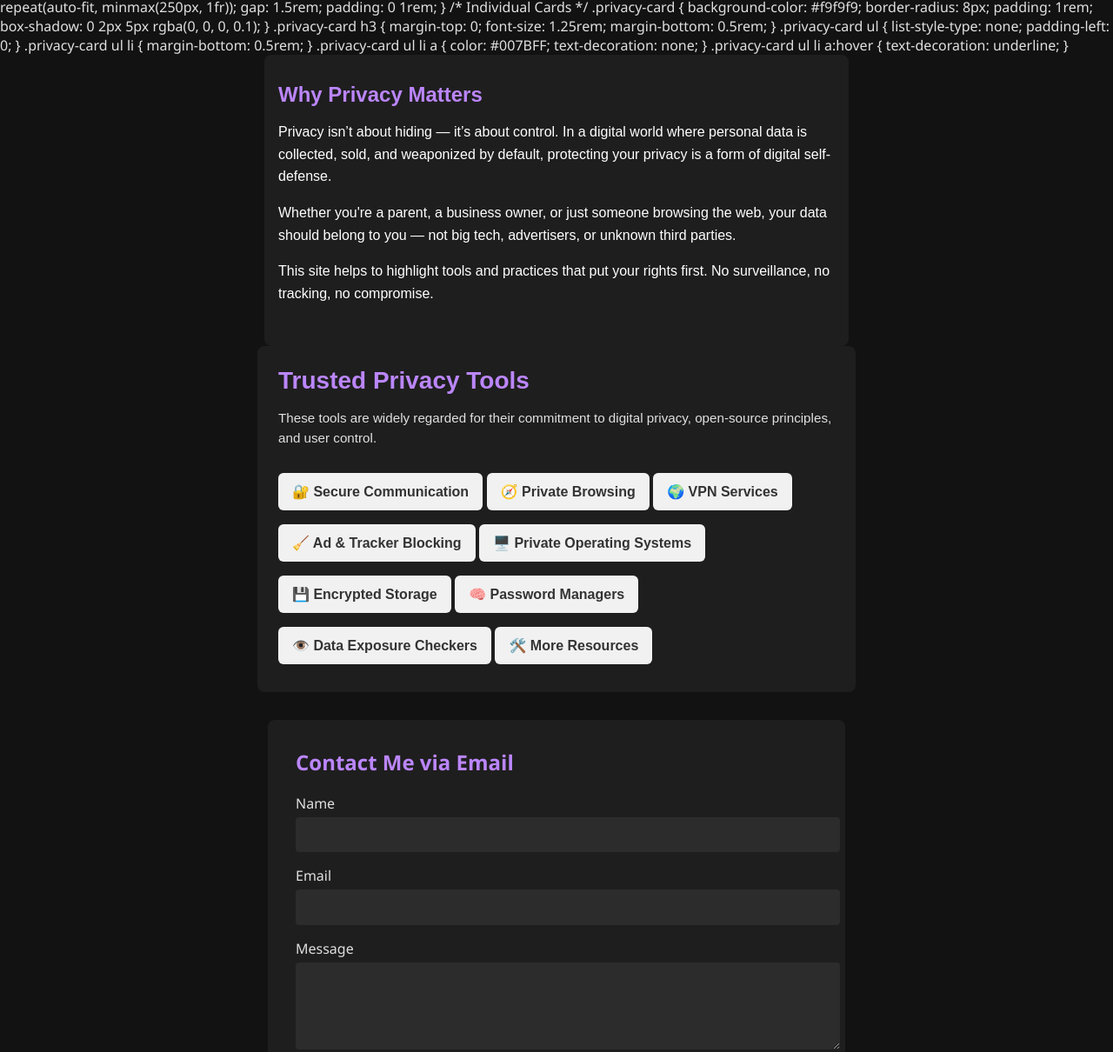
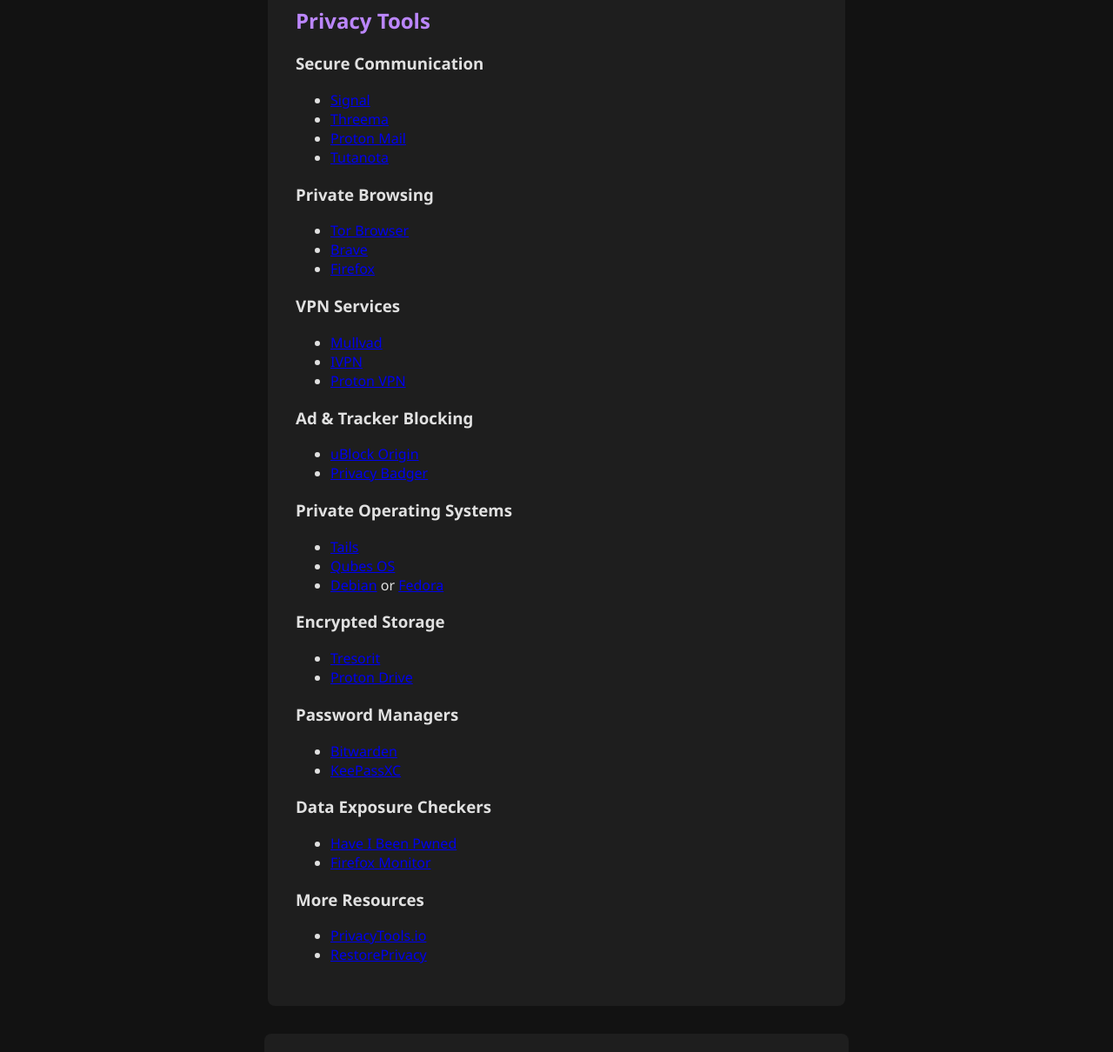
Before and after one commit to dal21314/personal-website, a plain HTML site: page index.html in a window 1280 px wide. Shown: the part 1254-2464 px from the top of the page at 87% size. Drawn offline with Linux system fonts and the light colour scheme.

Commit message:
Update index.html

```diff
--- a/index.html
+++ b/index.html
@@ -177,52 +177,79 @@
   </div>
 </section>
 
-/* Section Title */
-.section-title {
-  font-size: 2rem;
-  margin-bottom: 1rem;
-  text-align: center;
-}
-
-/* Grid Layout */
-.privacy-grid {
-  display: grid;
-  grid-template-columns: repeat(auto-fit, minmax(250px, 1fr));
-  gap: 1.5rem;
-  padding: 0 1rem;
-}
-
-/* Individual Cards */
-.privacy-card {
-  background-color: #f9f9f9;
-  border-radius: 8px;
-  padding: 1rem;
-  box-shadow: 0 2px 5px rgba(0, 0, 0, 0.1);
-}
-
-.privacy-card h3 {
-  margin-top: 0;
-  font-size: 1.25rem;
-  margin-bottom: 0.5rem;
-}
-
-.privacy-card ul {
-  list-style-type: none;
-  padding-left: 0;
-}
-
-.privacy-card ul li {
-  margin-bottom: 0.5rem;
-}
-
-.privacy-card ul li a {
-  color: #007BFF;
-  text-decoration: none;
-}
-
-.privacy-card ul li a:hover {
-  text-decoration: underline;
-}
+<section id="privacy">
+  <h2 class="section-title">Privacy Tools</h2>
+  <div class="privacy-grid">
+    <div class="privacy-card">
+      <h3>Secure Communication</h3>
+      <ul>
+        <li><a href="https://signal.org" target="_blank">Signal</a></li>
+        <li><a href="https://threema.ch" target="_blank">Threema</a></li>
+        <li><a href="https://proton.me" target="_blank">Proton Mail</a></li>
+        <li><a href="https://tutanota.com" target="_blank">Tutanota</a></li>
+      </ul>
+    </div>
+    <div class="privacy-card">
+      <h3>Private Browsing</h3>
+      <ul>
+        <li><a href="https://torproject.org" target="_blank">Tor Browser</a></li>
+        <li><a href="https://brave.com" target="_blank">Brave</a></li>
+        <li><a href="https://mozilla.org/firefox" target="_blank">Firefox</a></li>
+      </ul>
+    </div>
+    <div class="privacy-card">
+      <h3>VPN Services</h3>
+      <ul>
+        <li><a href="https://mullvad.net" target="_blank">Mullvad</a></li>
+        <li><a href="https://ivpn.net" target="_blank">IVPN</a></li>
+        <li><a href="https://protonvpn.com" target="_blank">Proton VPN</a></li>
+      </ul>
+    </div>
+    <div class="privacy-card">
+      <h3>Ad & Tracker Blocking</h3>
+      <ul>
+        <li><a href="https://github.com/gorhill/uBlock" target="_blank">uBlock Origin</a></li>
+        <li><a href="https://privacybadger.org" target="_blank">Privacy Badger</a></li>
+      </ul>
+    </div>
+    <div class="privacy-card">
+      <h3>Private Operating Systems</h3>
+      <ul>
+        <li><a href="https://tails.net" target="_blank">Tails</a></li>
+        <li><a href="https://qubes-os.org" target="_blank">Qubes OS</a></li>
+        <li><a href="https://www.debian.org" target="_blank">Debian</a> or <a href="https://getfedora.org" target="_blank">Fedora</a></li>
+      </ul>
+    </div>
+    <div class="privacy-card">
+      <h3>Encrypted Storage</h3>
+      <ul>
+        <li><a href="https://tresorit.com" target="_blank">Tresorit</a></li>
+        <li><a href="https://proton.me/drive" target="_blank">Proton Drive</a></li>
+      </ul>
+    </div>
+    <div class="privacy-card">
+      <h3>Password Managers</h3>
+      <ul>
+        <li><a href="https://bitwarden.com" target="_blank">Bitwarden</a></li>
+        <li><a href="https://keepassxc.org" target="_blank">KeePassXC</a></li>
+      </ul>
+    </div>
+    <div class="privacy-card">
+      <h3>Data Exposure Checkers</h3>
+      <ul>
+        <li><a href="https://haveibeenpwned.com" target="_blank">Have I Been Pwned</a></li>
+        <li><a href="https://monitor.firefox.com" target="_blank">Firefox Monitor</a></li>
+      </ul>
+    </div>
+    <div class="privacy-card">
+      <h3>More Resources</h3>
+      <ul>
+        <li><a href="https://privacytools.io" target="_blank">PrivacyTools.io</a></li>
+        <li><a href="https://restoreprivacy.com" target="_blank">RestorePrivacy</a></li>
+      </ul>
+    </div>
+  </div>
+</section>
 
   <section id="why-privacy" style="padding: 2rem 1rem; max-width: 640px; margin: auto; font-family: sans-serif;">
   <h2 style="font-size: 1.5rem; margin-bottom: 1rem;">Why Privacy Matters</h2>
```
